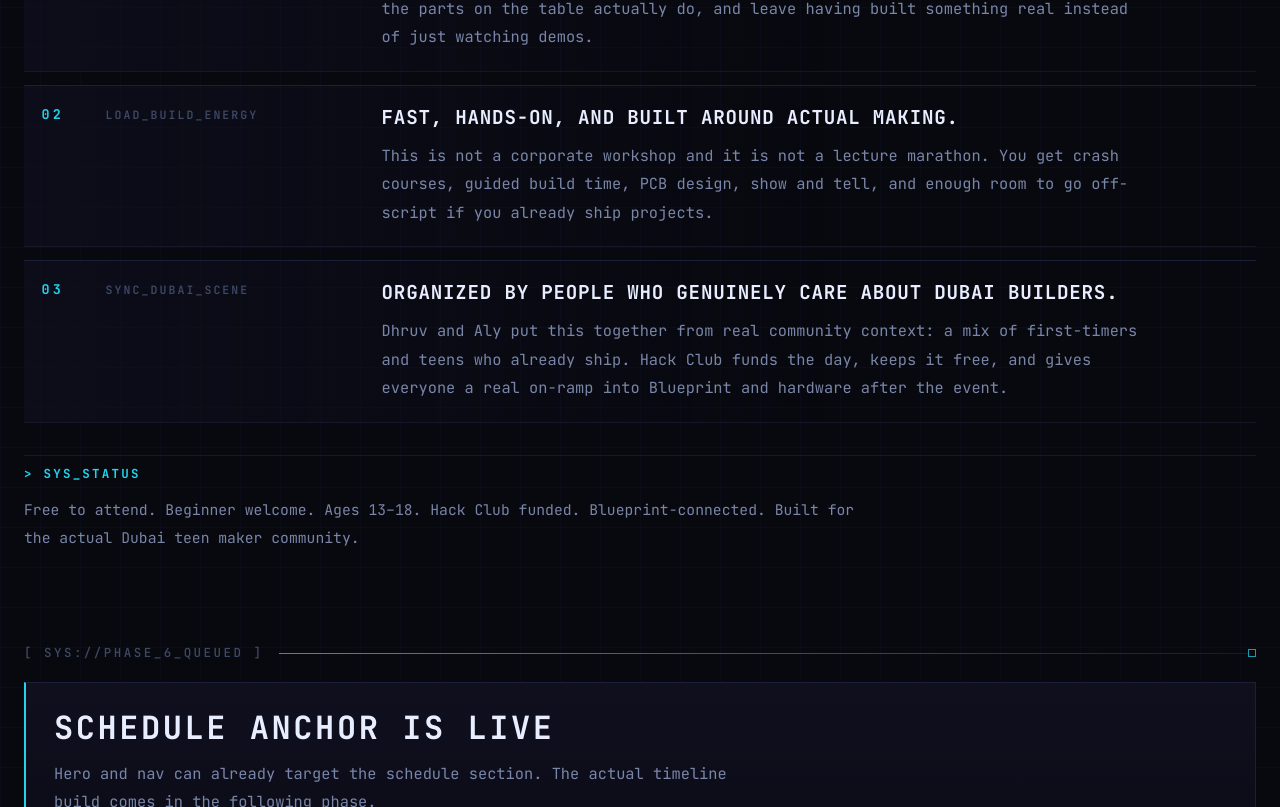
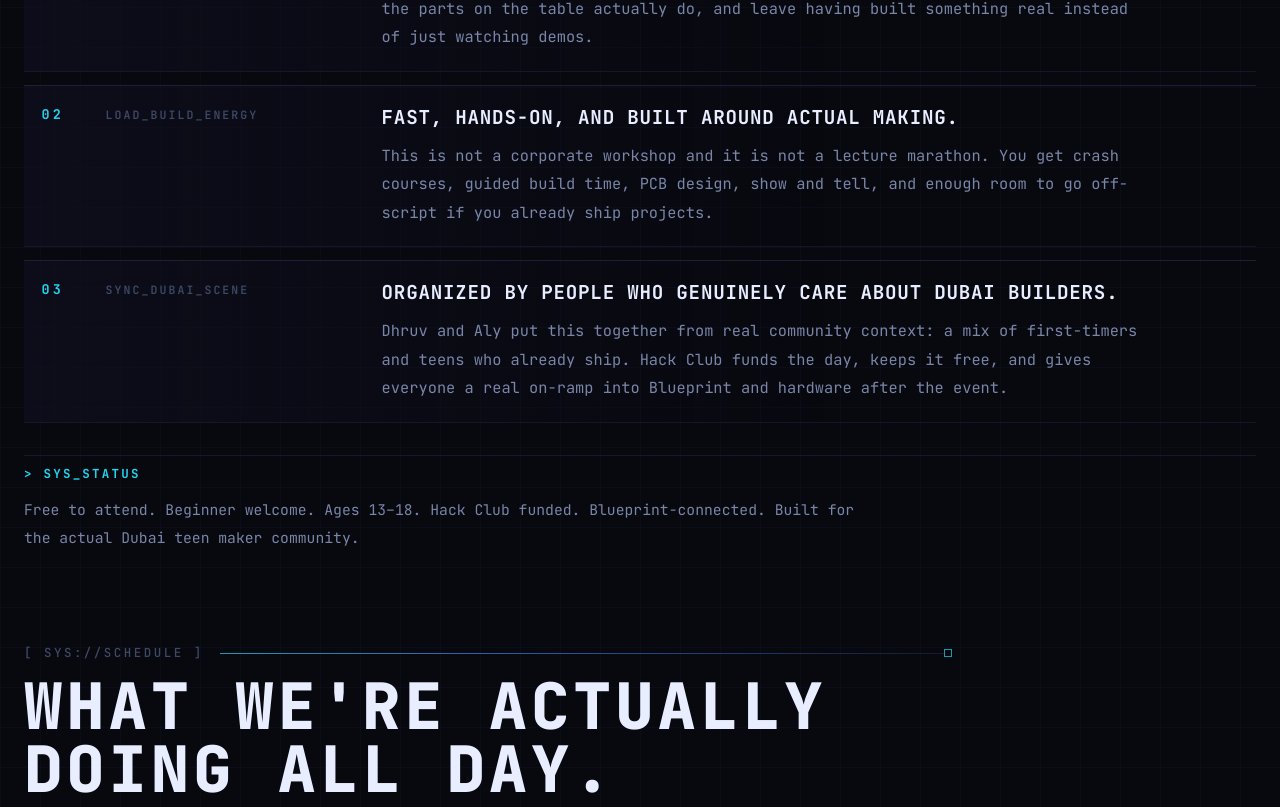
Before and after one commit to dhruvin-sarkar/Build-Guilds-Dubai, a React (Vite) app: page / in a window 1280 px wide. Shown: the part 1993-2800 px from the top of the page. Built offline with nearby package versions, Linux system fonts and the light colour scheme.

Commit message:
feat: insert schedule section into app flow

```diff
--- a/src/App.tsx
+++ b/src/App.tsx
@@ -2,23 +2,18 @@ import './App.css';
 import About from './components/About';
 import Hero from './components/Hero';
 import Nav from './components/Nav';
+import Schedule from './components/Schedule';
 import Card from './components/ui/Card';
 import SectionLabel from './components/ui/SectionLabel';
 
 interface SectionStub {
-  id: 'schedule' | 'organizers' | 'faq' | 'rsvp';
+  id: 'organizers' | 'faq' | 'rsvp';
   label: string;
   title: string;
   body: string;
 }
 
 const sectionStubs: SectionStub[] = [
-  {
-    id: 'schedule',
-    label: 'phase 6 queued',
-    title: 'Schedule anchor is live',
-    body: 'Hero and nav can already target the schedule section. The actual timeline build comes in the following phase.',
-  },
   {
     id: 'organizers',
     label: 'phase 7 queued',
@@ -46,6 +41,7 @@ function App() {
       <main id="top" className="appMain" aria-label="Build Guild Dubai">
         <Hero />
         <About />
+        <Schedule />
         <div className="appMain__container">
           {sectionStubs.map((section, index) => (
             <section
@@ -55,7 +51,7 @@ function App() {
             >
               <div className="sectionStub__inner">
                 <SectionLabel label={section.label} />
-                <Card highlight={section.id === 'schedule'}>
+                <Card>
                   <h2 className="sectionStub__title">{section.title}</h2>
                   <p className="sectionStub__body">{section.body}</p>
                 </Card>
```
